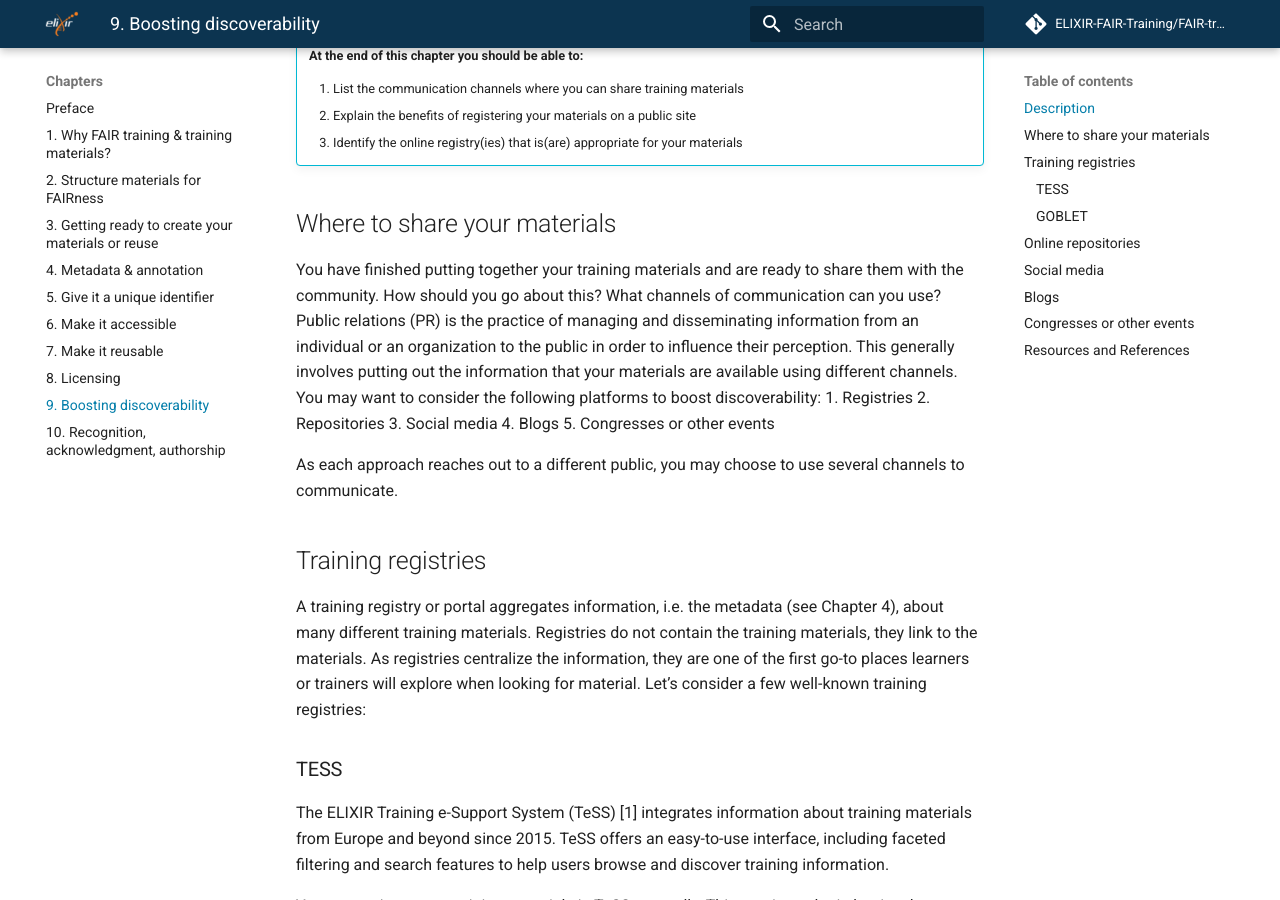
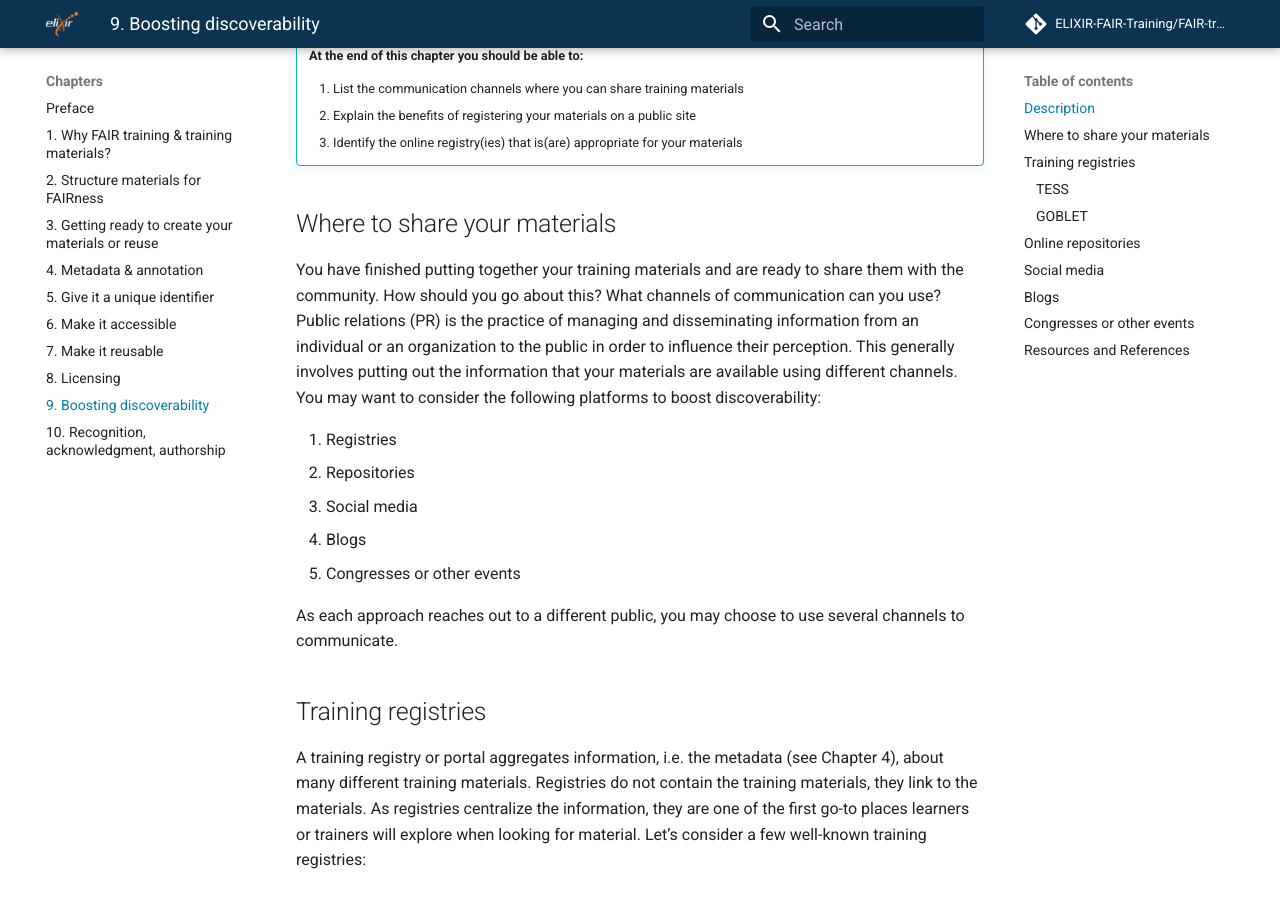
Before and after one commit to elixir-europe-training/ELIXIR-TrP-FAIR-training-handbook, an MkDocs documentation site: the page built from docs/chapters/chapter_09.md, in a window 1280 px wide and 900 px high, scrolled down 457 px. Built offline with MkDocs 1.6.1 and Material for MkDocs 9.7.7, drawn with Linux system fonts in a browser that asks for light colours; comment, search, counter and statistics services are not loaded; some of the changed lines change nothing that is shown; some of the changed text lies outside the part shown.

Commit message:
Update chapter 9
add link and reordered list

```diff
--- a/docs/chapters/chapter_09.md
+++ b/docs/chapters/chapter_09.md
@@ -25,6 +25,7 @@ This chapter explains how to let learners, other trainers, and anyone interested
 
 You have finished putting together your training materials and are ready to share them with the community. How should you go about this? What channels of communication can you use?
 Public relations (PR) is the practice of managing and disseminating information from an individual or an organization to the public in order to influence their perception. This generally involves putting out the information that your materials are available using different channels. You may want to consider the following platforms to boost discoverability:
+
  1. Registries
  2. Repositories
  3. Social media
@@ -83,5 +84,5 @@ All the channels mentioned so far are digital communication channels. Try not to
 
 ## Resources and References
 
- 1. ELIXIR Training e-Support System (TeSS) Training registry. URL: https://tess.elixir-europe.org/materials
- 2. Global Organization for Bioinformatics Learning, Education and Training (GOBLET)  Training portal. URL: https://www.mygoblet.org/training-materials/
+ 1. ELIXIR Training e-Support System (TeSS) Training registry. URL: [https://tess.elixir-europe.org/materials](https://tess.elixir-europe.org/materials)
+ 2. Global Organization for Bioinformatics Learning, Education and Training (GOBLET) Training portal. URL: [https://www.mygoblet.org/training-materials/](https://www.mygoblet.org/training-materials/)
```
